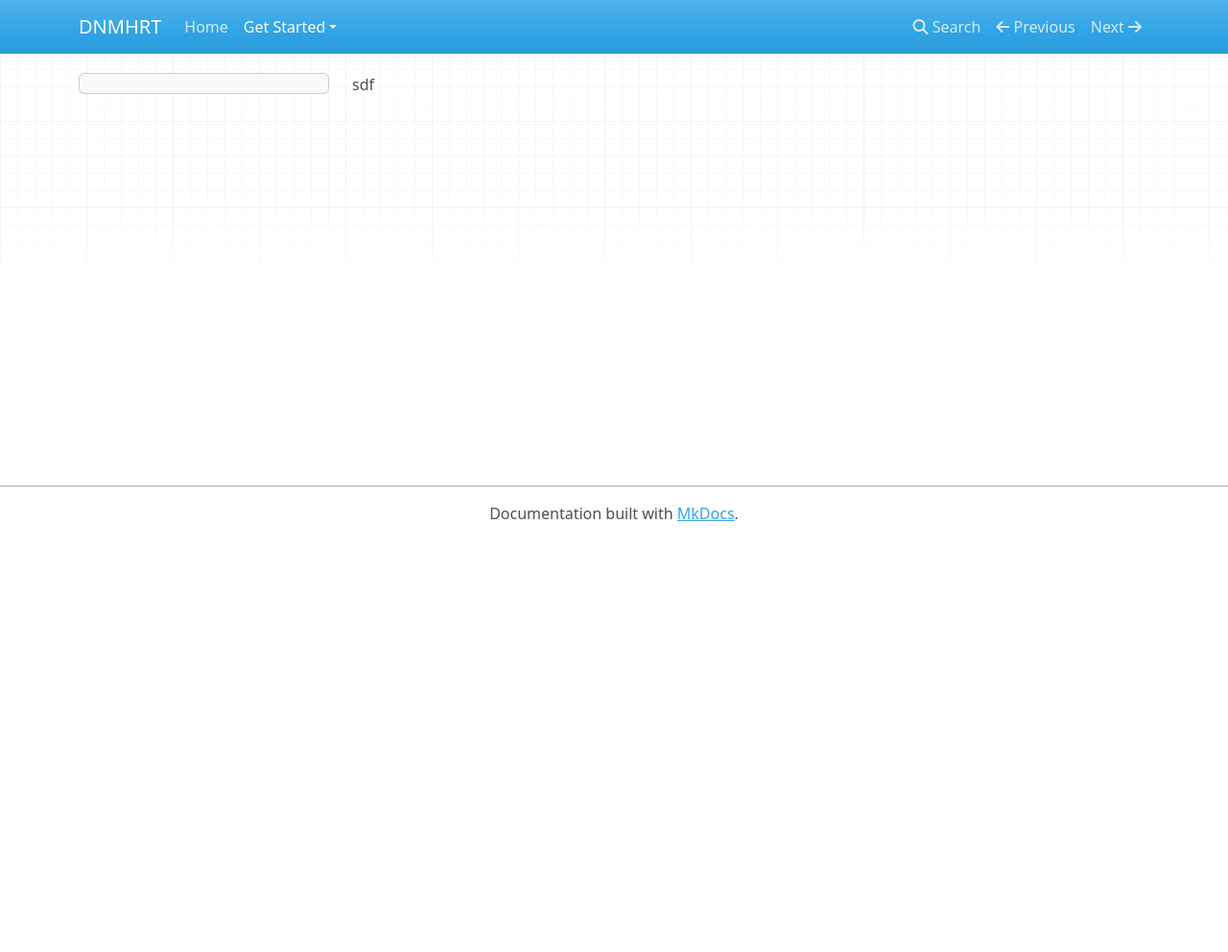
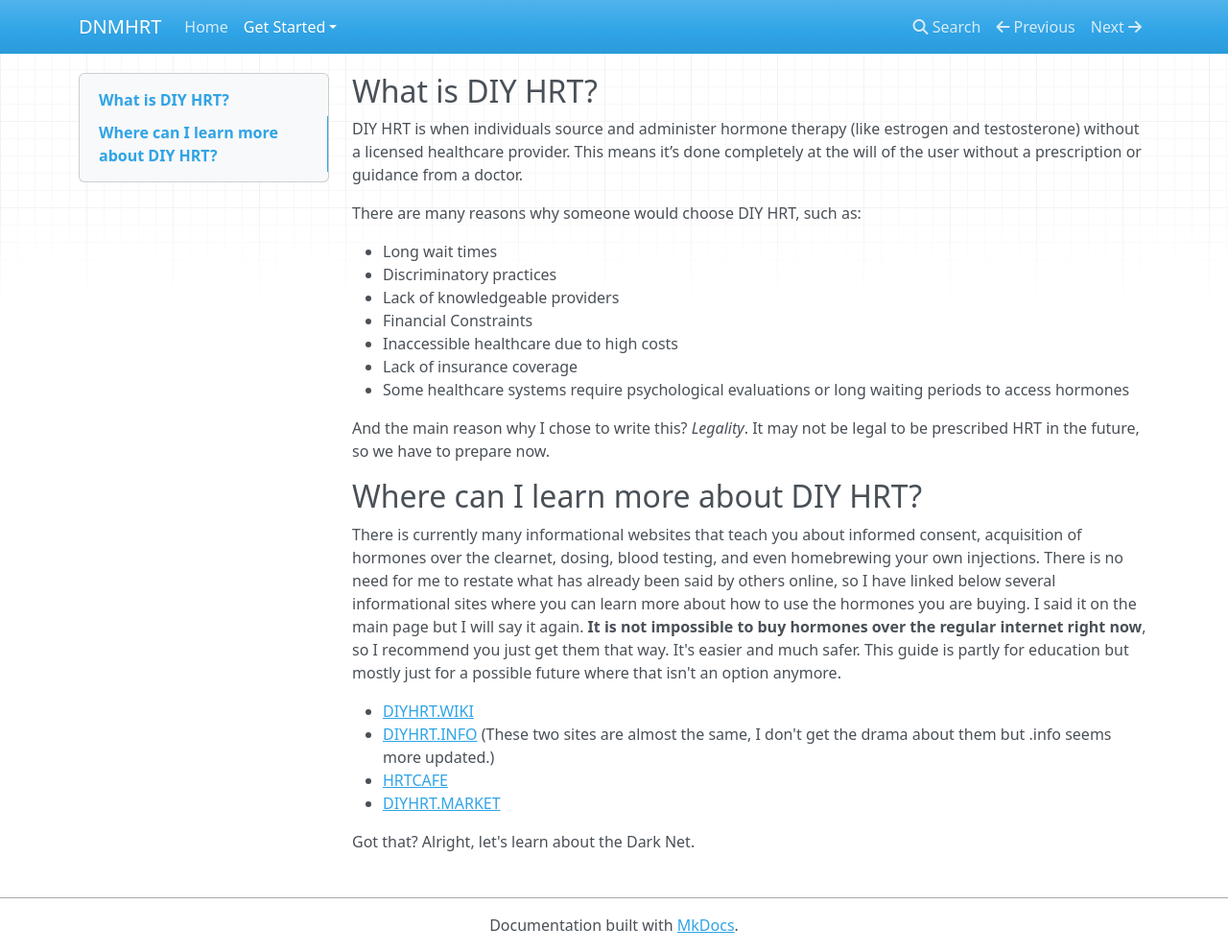
Before and after one commit to LEXWII/wii, a plain HTML site: page diyhrt/index.html in a window 1280 px wide. Shown: the whole page at 96% size. Before the commit the page ends 800 px from the top, so only its background shows below. Drawn offline with nearby package versions, Linux system fonts and the light colour scheme.

Commit message:
Deployed 617fa91 with MkDocs version: 1.6.1

```diff
--- a/diyhrt/index.html
+++ b/diyhrt/index.html
@@ -85,12 +85,46 @@
 
     <div id="toc-collapse" class="navbar-collapse collapse card bg-body-tertiary">
         <ul class="nav flex-column">
+
+            <li class="nav-item" data-bs-level="2"><a href="#what-is-diy-hrt" class="nav-link">What is DIY HRT?</a>
+              <ul class="nav flex-column">
+              </ul>
+            </li>
+
+            <li class="nav-item" data-bs-level="2"><a href="#where-can-i-learn-more-about-diy-hrt" class="nav-link">Where can I learn more about DIY HRT?</a>
+              <ul class="nav flex-column">
+              </ul>
+            </li>
         </ul>
     </div>
 </div></div>
                     <div class="col-md-9" role="main">
 
-<p>sdf</p></div>
+<h2 id="what-is-diy-hrt">What is DIY HRT?</h2>
+<p>DIY HRT is when individuals source and administer hormone therapy (like estrogen and testosterone) without a licensed healthcare provider. This means it’s done completely at the will of the user without a prescription or guidance from a doctor.</p>
+<p>There are many reasons why someone would choose DIY HRT, such as:</p>
+<ul>
+<li>Long wait times</li>
+<li>Discriminatory practices</li>
+<li>Lack of knowledgeable providers</li>
+<li>Financial Constraints</li>
+<li>Inaccessible healthcare due to high costs</li>
+<li>Lack of insurance coverage</li>
+<li>Some healthcare systems require psychological evaluations or long waiting periods to access hormones</li>
+</ul>
+<p>And the main reason why I chose to write this? <em>Legality</em>. It may not be legal to be prescribed HRT in the future, so we have to prepare now.</p>
+<h2 id="where-can-i-learn-more-about-diy-hrt">Where can I learn more about DIY HRT?</h2>
+<p>There is currently many informational websites that teach you about informed consent, acquisition of hormones over the clearnet, dosing, blood testing, and even homebrewing your own injections.
+There is no need for me to restate what has already been said by others online, so I have linked below several informational sites where you can learn more about how to use the hormones you are buying.
+I said it on the main page but I will say it again.
+<strong>It is not impossible to buy hormones over the regular internet right now</strong>, so I recommend you just get them that way. It's easier and much safer. This guide is partly for education but mostly just for a possible future where that isn't an option anymore.</p>
+<ul>
+<li><a href="https://diyhrt.wiki">DIYHRT.WIKI</a> </li>
+<li><a href="https://diyhrt.info">DIYHRT.INFO</a> (These two sites are almost the same, I don't get the drama about them but .info seems more updated.)</li>
+<li><a href="https://hrtcafe.net">HRTCAFE</a></li>
+<li><a href="https://diyhrt.market">DIYHRT.MARKET</a></li>
+</ul>
+<p>Got that? Alright, let's learn about the Dark Net.</p></div>
             </div>
         </div>
 
```
Also changed, not shown: index.html (+2 -2 lines), search/search_index.json (+1 -1 lines).
